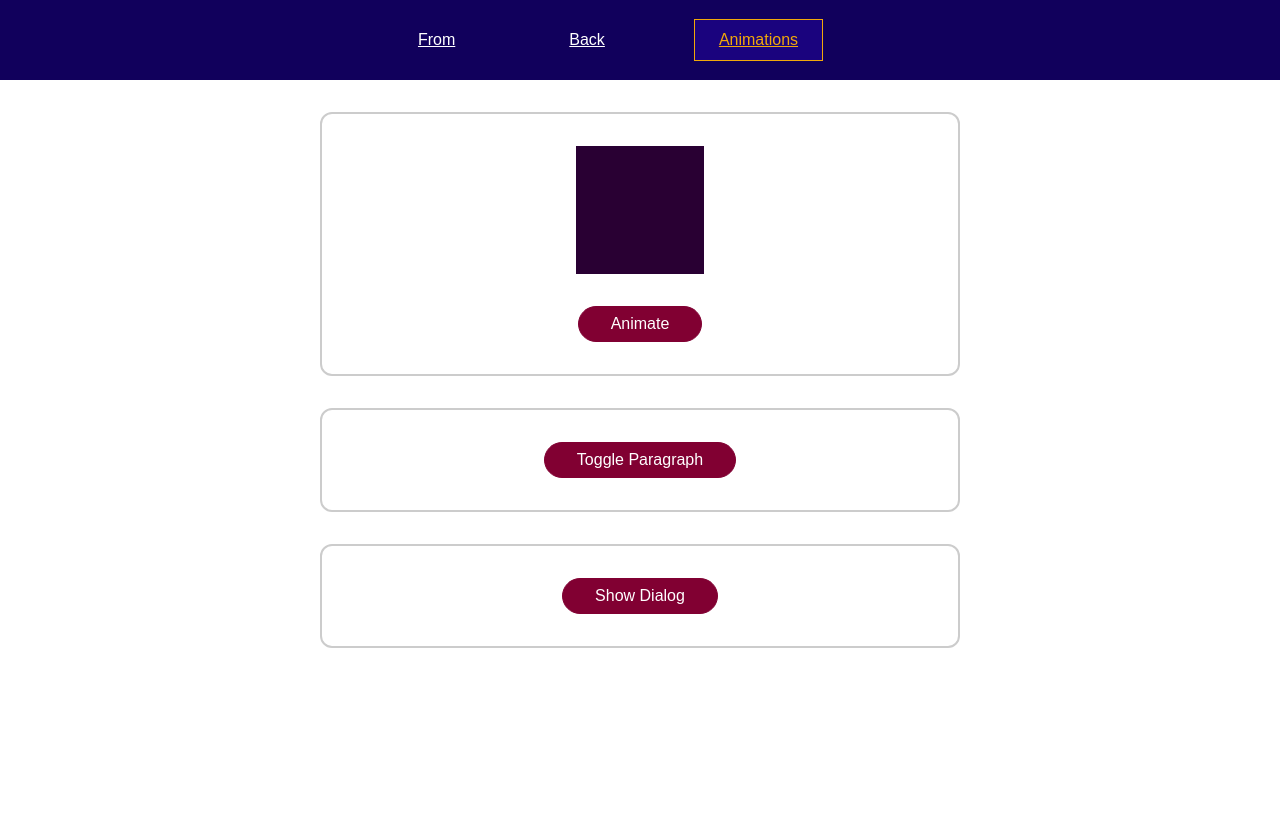
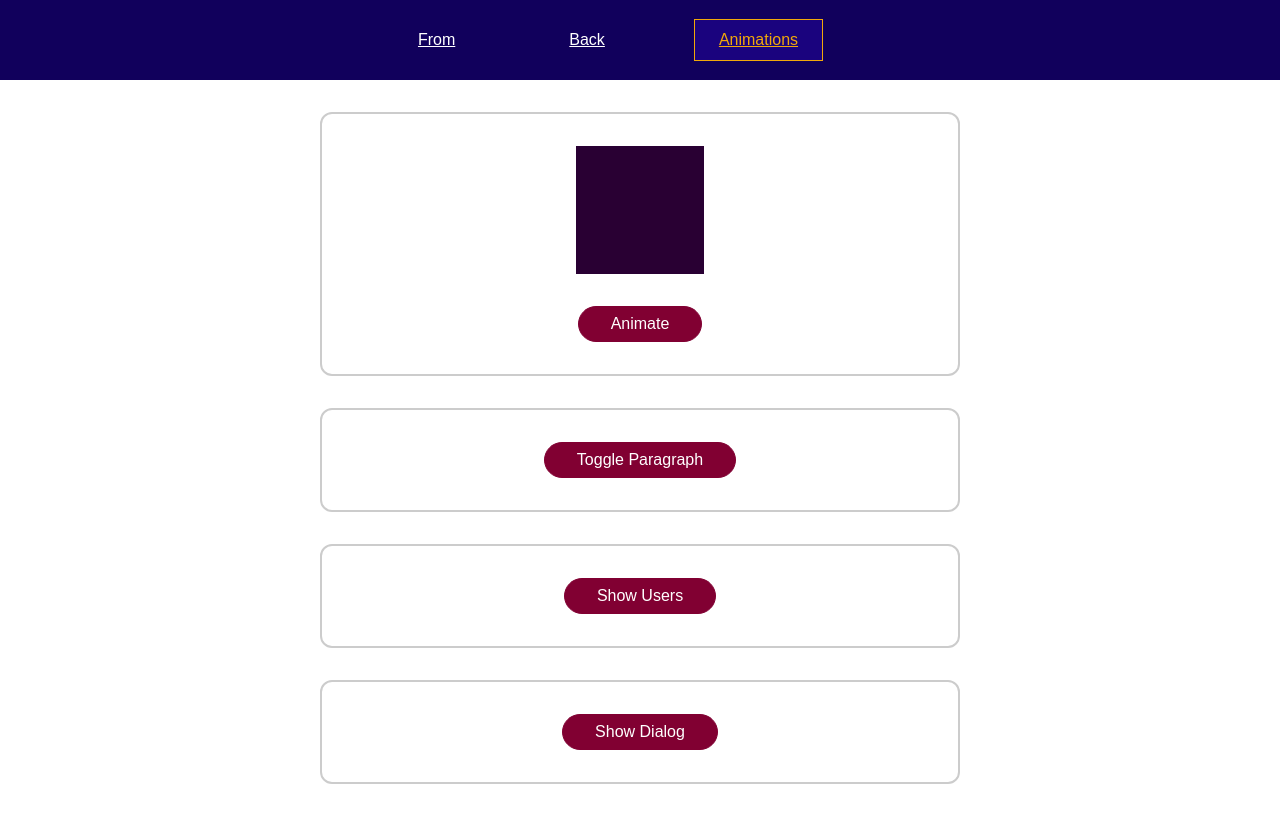
Before and after one commit to abahrisd/vue-mastery, a Vue app: page /animations in a window 1280 px wide. Built offline with nearby package versions, Linux system fonts and the light colour scheme.

Commit message:
transition mode

```diff
--- a/src/components/animations/AnimationsLayout.vue
+++ b/src/components/animations/AnimationsLayout.vue
@@ -9,6 +9,12 @@
       <p v-if="paraIsVisible">This is only sometimes visible...</p>
     </transition>
     <button @click="toggleParagraph">Toggle Paragraph</button>
+  </div>
+  <div class="container">
+    <transition name="fade-button" mode="out-in">
+      <button @click="showUsrs" v-if="!usersAreVisible">Show Users</button>
+      <button @click="hideUsrs" v-else>Hide Users</button>
+    </transition>
   </div>
   <base-modal @close="hideDialog" :open="dialogIsVisible">
     <p>This is a test dialog!</p>
@@ -29,6 +35,7 @@ export default {
       animatedBlock: false,
       dialogIsVisible: false,
       paraIsVisible: false,
+      usersAreVisible: false,
     };
   },
   methods: {
@@ -43,6 +50,12 @@ export default {
     },
     hideDialog() {
       this.dialogIsVisible = false;
+    },
+    showUsrs() {
+      this.usersAreVisible = true;
+    },
+    hideUsrs() {
+      this.usersAreVisible = false;
     },
   },
 };
@@ -125,6 +138,21 @@ button:active {
   transform: translateY(-30px);*/
 }
 
+.fade-button-enter-from, .fade-button-leave-to {
+  opacity: 0;
+}
+
+.fade-button-enter-to, .fade-button-leave-from {
+  opacity: 1;
+}
+
+.fade-button-enter-active {
+  transition: opacity 0.3s ease-out;
+}
+.fade-button-leave-active {
+  transition: opacity 0.3s ease-out;
+}
+
 @keyframes slide-scale {
   0% {
     transform: translateX(0) scale(1);
```
